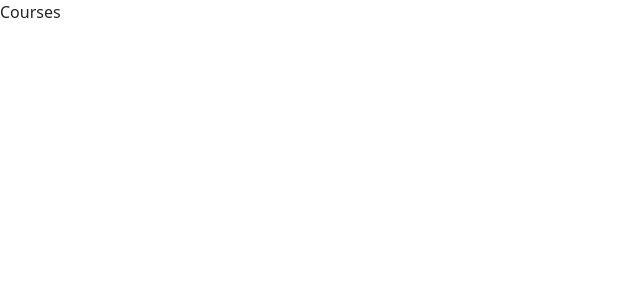
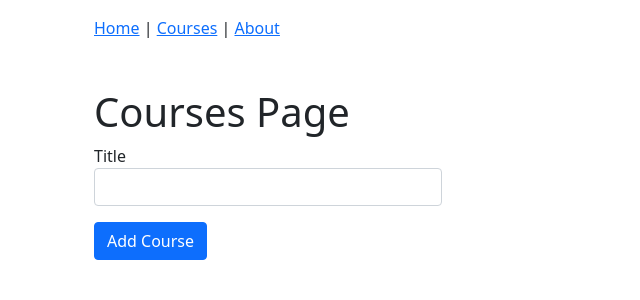
Before and after one commit to TarasBalem/Courses, a React (Create React App) app: page /courses in a window 1280 px wide. Shown: the top 300 px of the page, without its empty margins (0-640 px from the left). Built offline with nearby package versions, Linux system fonts and the light colour scheme.

Commit message:
ready structure, add routers and pages

```diff
--- a/package.json
+++ b/package.json
@@ -3,13 +3,14 @@
   "version": "0.1.0",
   "private": true,
   "dependencies": {
+    "@reach/router": "^1.3.4",
     "@testing-library/jest-dom": "^5.12.0",
     "@testing-library/react": "^11.2.7",
     "@testing-library/user-event": "^12.8.3",
     "bootstrap": "^5.0.1",
     "react": "^17.0.2",
     "react-dom": "^17.0.2",
-    "react-scripts": "4.0.3",
+    "react-scripts": "^4.0.3",
     "web-vitals": "^1.1.2"
   },
   "scripts": {
--- a/src/App.jsx
+++ b/src/App.jsx
@@ -1,7 +1,27 @@
-import React from "react";
+import React, {lazy, Suspense} from "react";
+import {Router} from "@reach/router";
+import Header from "./components/common/Header";
+import HomePage from "./components/home/HomePage";
+import Spinner from "./components/common/Spinner";
+
+const CoursesPage = lazy(() => import("./components/courses/CoursesPage"));
+const AboutPage = lazy(() => import("./components/about/AboutPage"));
+const PageNotFoud = lazy(() => import("./components/common/PageNotFound"));
 
 const App = () => {
-  return <div>Courses</div>;
+  return (
+    <div className="container">
+      <Suspense fallback={<Spinner />}>
+        <Header />
+        <Router>
+          <HomePage path="/" />
+          <CoursesPage path="/courses" />
+          <AboutPage path="/about" />
+          <PageNotFoud default />
+        </Router>
+      </Suspense>
+    </div>
+  );
 };
 
 export default App;
--- /dev/null
+++ b/src/components/about/AboutPage.jsx
@@ -0,0 +1,25 @@
+import React from "react";
+
+const AboutPage = () => {
+  return (
+    <div className="container mt-5">
+      <h1>About page</h1>
+      <p>
+        Beetroot Academy is a Swedish-Ukrainian IT school. Students learn from
+        teachers who are active in the industry, resulting in real, applicable
+        knowledge.
+      </p>
+      <p>Are you ready for a future in IT?</p>
+      <p>
+        In IT, experience is everything. Employers want developers capable of
+        taking on projects and solving problems, things that only real
+        experience can teach you. That’s why the 100+ hours in class are heavily
+        practical. Together with a senior practitioner, our groups become teams
+        who work on real projects, just like in a company. Theory is studied
+        independently via our web portal.
+      </p>
+    </div>
+  );
+};
+
+export default AboutPage;
--- /dev/null
+++ b/src/components/common/Header.jsx
@@ -0,0 +1,14 @@
+import React from "react";
+import {Link} from "@reach/router";
+
+const Header = () => {
+  return (
+    <nav className="container pt-3">
+      <Link to="/">Home</Link> {" | "}
+      <Link to="/courses">Courses</Link> {" | "}
+      <Link to="/about">About</Link>
+    </nav>
+  );
+};
+
+export default Header;
--- /dev/null
+++ b/src/components/common/PageNotFound.jsx
@@ -0,0 +1,11 @@
+import React from "react";
+
+const PageNotFound = () => {
+  return (
+    <div className="container mt-5">
+      <h1>Page not found</h1>
+    </div>
+  );
+};
+
+export default PageNotFound;
--- /dev/null
+++ b/src/components/common/Spinner.jsx
@@ -0,0 +1,13 @@
+import React from "react";
+
+const Spinner = () => (
+  <div className="container mt-5">
+    <div className="d-flex justify-content-center">
+      <div className="spinner-border" role="status">
+        <span className="visually-hidden">Loading...</span>
+      </div>
+    </div>
+  </div>
+);
+
+export default Spinner;
--- /dev/null
+++ b/src/components/courses/CoursesPage.jsx
@@ -0,0 +1,46 @@
+import React, {useState} from "react";
+
+const initialCourse = {
+  title: "",
+};
+
+const CoursesPage = () => {
+  const [course, setCourse] = useState(initialCourse);
+
+  const handleChange = (e) => {
+    const {name, value} = e.target;
+    setCourse((v) => ({...v, [name]: value}));
+  };
+
+  const handleSubmit = (e) => {
+    e.preventDefault();
+    console.log(course);
+  };
+
+  return (
+    <div className="container mt-5">
+      <h1>Courses Page</h1>
+      <form onSubmit={handleSubmit}>
+        <div className="row">
+          <div className="col-md-4">
+            <div className="form-group">
+              <label htmlFor="title">Title</label>
+              <input
+                onChange={handleChange}
+                value={course.title}
+                name="title"
+                id="title"
+                className="form-control"
+              />
+            </div>
+            <div className="form-group">
+              <button className="btn btn-primary mt-3">Add Course</button>
+            </div>
+          </div>
+        </div>
+      </form>
+    </div>
+  );
+};
+
+export default CoursesPage;
--- /dev/null
+++ b/src/components/home/HomePage.jsx
@@ -0,0 +1,16 @@
+import React from "react";
+import {Link} from "@reach/router";
+
+const HomePage = () => {
+  return (
+    <div className="container mt-5 bg-light p-5">
+      <h1>Courses administration</h1>
+      <p>Learn Redux</p>
+      <Link to="/about" className="btn btn-primary btn-lg">
+        About page
+      </Link>
+    </div>
+  );
+};
+
+export default HomePage;
```
Also changed, not shown: 1 other file (tests, documents, lock files or other folders).
